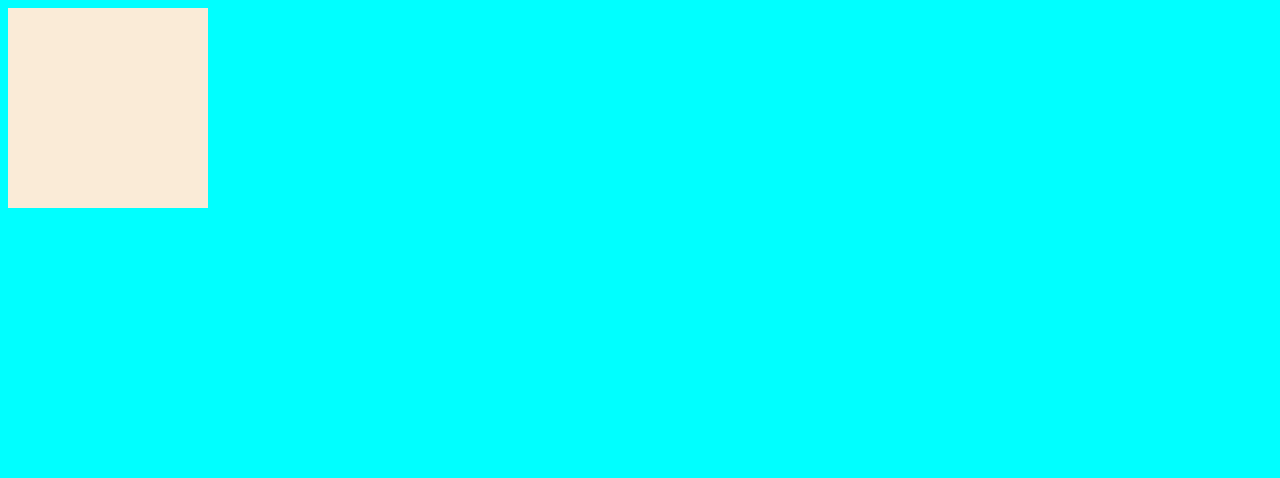
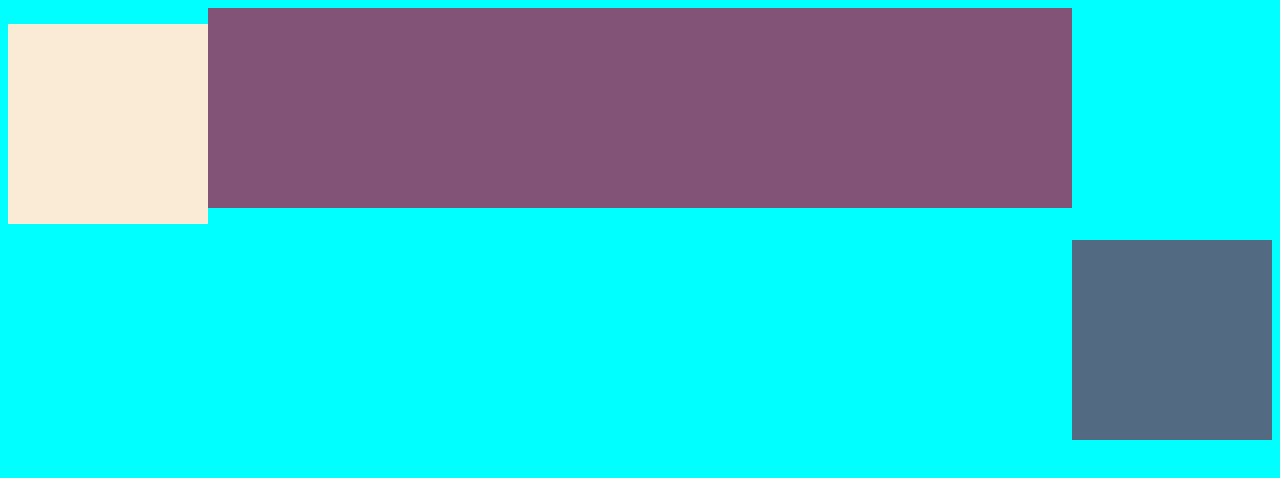
Before and after one commit to ChunzhuanLin/KeepGoing, a plain HTML site: page Web/MY.html in a window 1280 px wide. Drawn offline with Linux system fonts and the light colour scheme.

Commit message:
2021-06-22

```diff
--- a/Web/MY.html
+++ b/Web/MY.html
@@ -8,10 +8,10 @@
 <body>
 
 
-    <div>
+    <p class="left"></p>
 
-    </div>
-
+     <p class="center"></p>
+    <p class="right"></p>
 
 
 <!--
--- a/Web/My.css
+++ b/Web/My.css
@@ -9,29 +9,25 @@ body{
 
     }
 
-div{
+.left{
 
-
+    float:left;
     height:200px;
 
     width:200px;
 
     background-color: antiquewhite;
-
-    }
-
-
-
-.left{
-
-    float:left
-
     }
 
 
 .right{
 
-        float:right
+        float:right;
+        height:200px;
+
+        width:200px;
+
+        background-color: rgb(82, 107, 131);
 
     }
 
@@ -39,5 +35,8 @@ div{
 
             margin-left: 200px;
             margin-right: 200px;
+            height: 200px;
+
+        background-color: rgb(131, 82, 119);
 
     }
```
Also changed, not shown: 1 other file.
